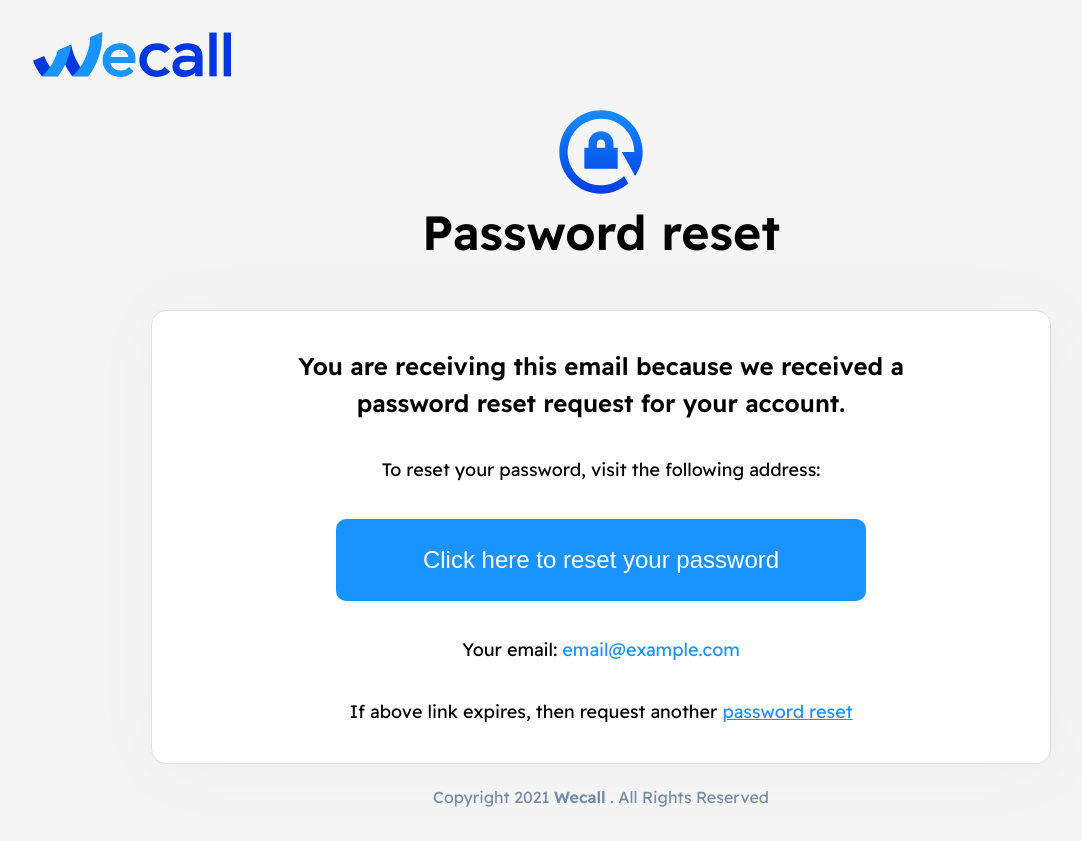
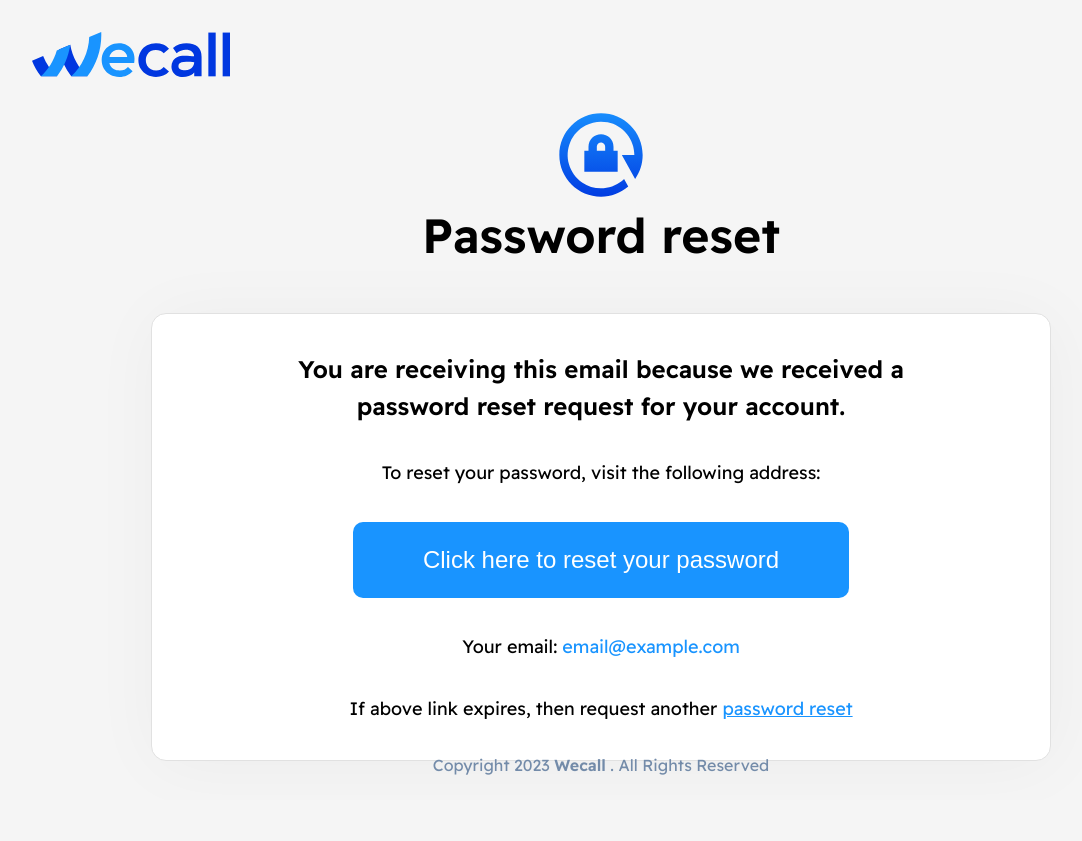
Before and after one commit to adstia/mail-template, a plain HTML site: page index.html in a window 1280 px wide. Shown: the whole page, without its empty margins (39-1121 px from the left). After the commit the page ends 800 px from the top, so only its background shows below. Drawn offline with Linux system fonts and the light colour scheme.

Commit message:
Fix bugs

```diff
--- a/assets/scss/index.scss
+++ b/assets/scss/index.scss
@@ -56,7 +56,7 @@ a {
 
 header {
   width: 100%;
-  padding: 2rem 2rem;
+  padding: 2rem 1rem;
   .wecall-logo {
     width: 100px;
     @media (min-width: 768px) {
@@ -68,13 +68,11 @@ header {
 .reset-password-section {
   width: 100%;
   height: 73vh;
-  padding: 0 1rem;
   display: flex;
   align-items: center;
   justify-content: center;
   flex-direction: column;
   @media (min-width: 768px) {
-      padding: 0 2rem;
     height: 80vh;
   }
   .lock-icon {
@@ -106,7 +104,7 @@ header {
     background: #fff;
     box-shadow: 3px 4px 72px 0px rgba(0, 0, 0, 0.04);
     @media (min-width: 768px) {
-      padding: 37px 108px;
+      padding: 37px 90px;
     }
     .password-request-label {
       text-align: center;
@@ -149,12 +147,12 @@ header {
       @media (min-width: 768px) {
         width: inherit;
         font-size: 22px;
-        padding: 23px 87px;
+        padding: 20px 87px;
       }
       @media (min-width: 883px) {
         width: inherit;
         font-size: 24px;
-        padding: 23px 87px;
+        padding: 20px 70px;
       }
     }
     .your-email {
@@ -186,7 +184,10 @@ header {
   }
 }
 footer {
-    padding: 2rem 0;
+  padding: 2rem 0;
+  @media (min-width:768px) {
+    padding: 0;
+  }
   .copyright-label {
     color: #738ba9;
     text-align: center;
--- a/index.html
+++ b/index.html
@@ -12,7 +12,8 @@
     <link rel="stylesheet" href="./assets/scss/index.css" />
     <title>Reset Password</title>
   </head>
-  <body class="container">
+  <body >
+    <div class="container">
     <header>
       <img src="/assets/image/Wecall Logo.svg" alt="" class="wecall-logo" />
     </header>
@@ -39,8 +40,9 @@
     </section>
     <footer>
       <p class="copyright-label">
-        Copyright 2021 <span>Wecall</span> . All Rights Reserved
+        Copyright 2023 <span>Wecall</span> . All Rights Reserved
       </p>
     </footer>
+    </div>
   </body>
 </html>
```
Also changed, not shown: assets/scss/index.css, 1 other file.
